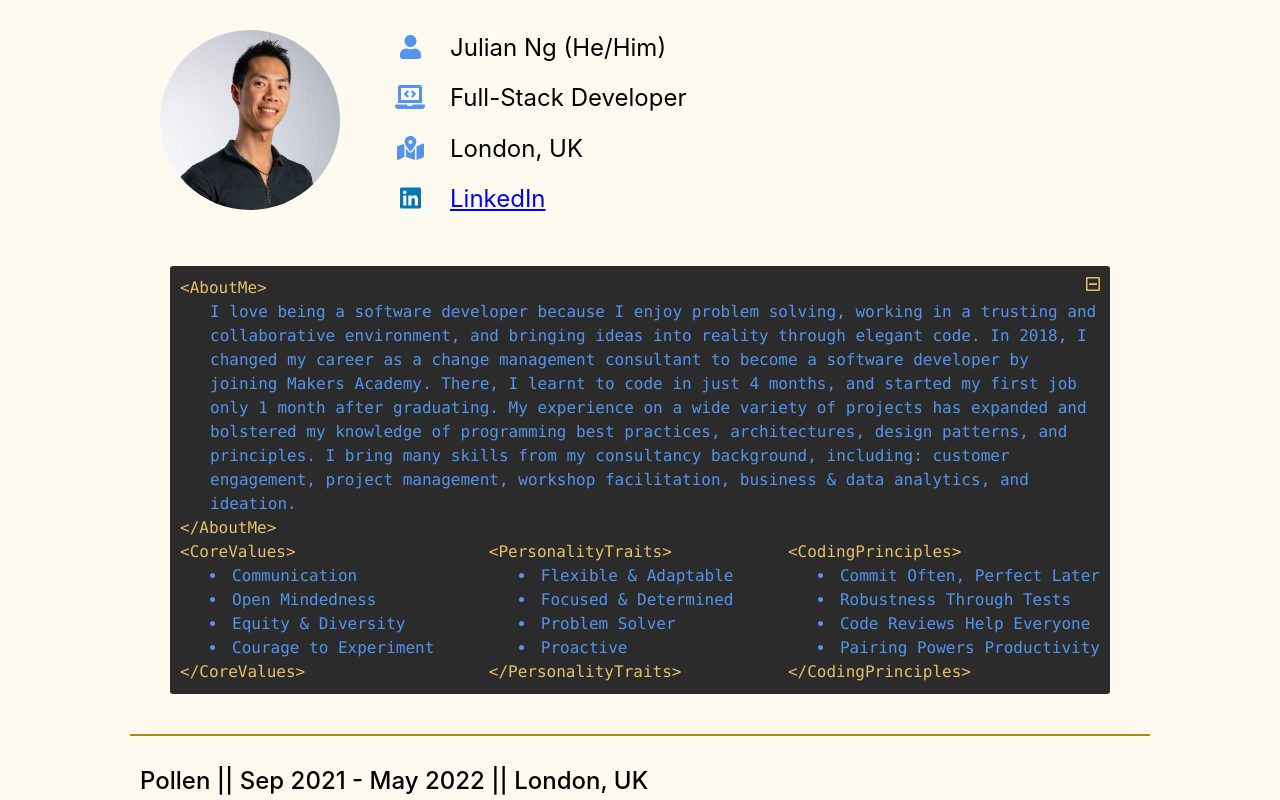
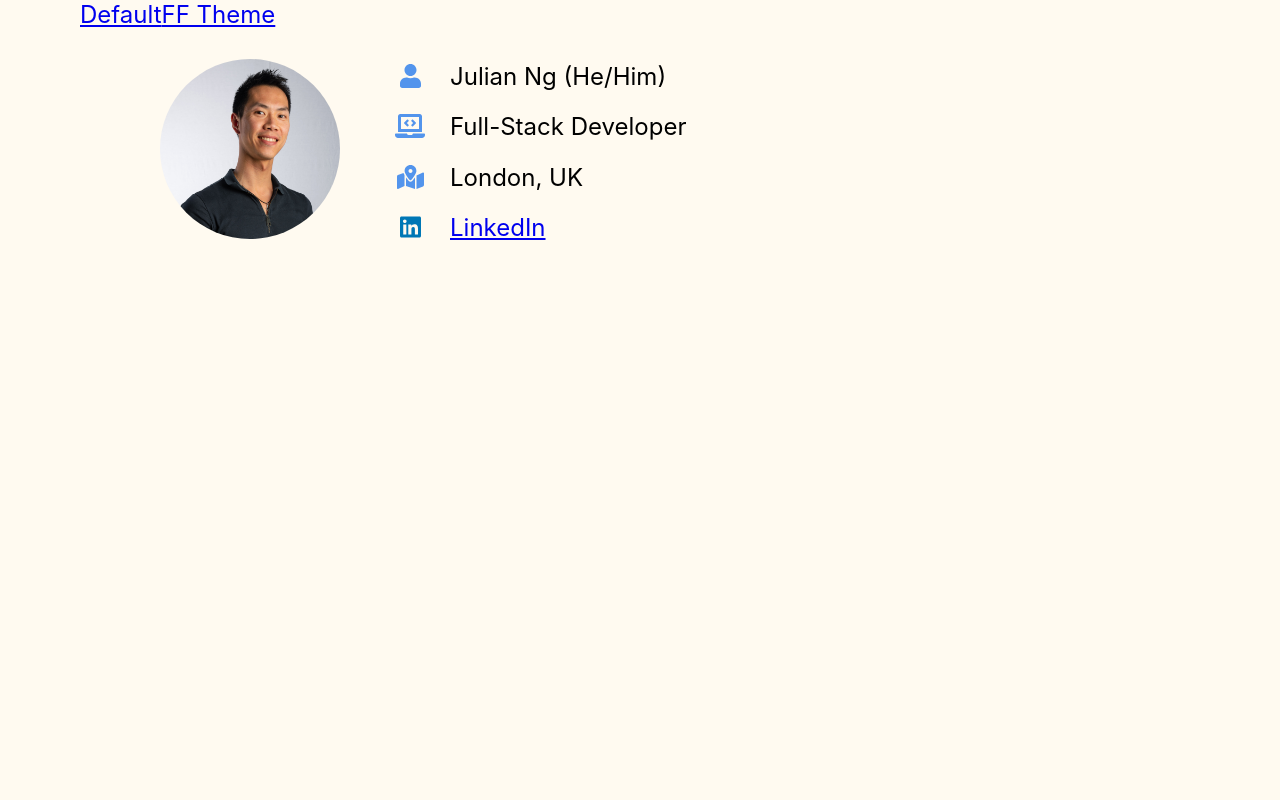
Before and after one commit to julesnuggy/cv, a React (Create React App) app: page / in a window 1280 px wide. Shown: the top 800 px of the page. Built offline with nearby package versions, Linux system fonts and the light colour scheme.

Commit message:
Implement basic React Router Dom

```diff
--- a/package.json
+++ b/package.json
@@ -21,6 +21,7 @@
     "react": "^16.12.0",
     "react-dom": "^16.12.0",
     "react-markdown": "^4.3.1",
+    "react-router-dom": "^6.3.0",
     "react-scripts": "4.0.3",
     "react-transition-group": "^4.3.0",
     "typescript": "^3.7.4"
--- a/src/App.tsx
+++ b/src/App.tsx
@@ -1,10 +1,16 @@
 import React, { useEffect, useState } from 'react';
-import './App.scss';
+import {
+  BrowserRouter as Router,
+  NavLink,
+  Route,
+  Routes,
+} from 'react-router-dom';
 import { library } from '@fortawesome/fontawesome-svg-core';
 import { faUser, faMapMarkedAlt, faLaptopCode, faAddressCard } from '@fortawesome/free-solid-svg-icons';
 import { faTimesCircle, faPlusSquare, faMinusSquare } from '@fortawesome/free-regular-svg-icons';
 import { fab } from '@fortawesome/free-brands-svg-icons';
 
+import './App.scss';
 import AboutMe from './components/aboutMe';
 import Header from './components/header';
 import Experience from './components/experience';
@@ -20,14 +26,34 @@ const App: React.FC = () => {
   });
 
   return (
-    <div className="app-body">
-      <Header />
-      <AboutMe screenSize={screenSize} />
-      <div className="experience-container">
-        {data.map((d, idx) => <Experience data={d} key={`e-${idx}`} />)}
-      </div>
-    </div>
+    <Router>
+        <div className="app-body">
+        <div>
+          <NavLink to='/cv'>Default</NavLink>
+          <NavLink to='/ff-theme'>FF Theme</NavLink>
+        </div>
+        <Header />
+        <Routes>
+          <Route path='/cv' element={<AboutMeSection screenSize={screenSize} />} />
+          <Route path='/ff-theme' element={<div>FF Theme</div>} />
+        </Routes>
+        </div>
+    </Router>
   );
 };
 
+type props = {
+  screenSize: number
+}
+
+
+const AboutMeSection = ({screenSize}: props) => (
+  <>
+    <AboutMe screenSize={screenSize} />
+    <div className="experience-container">
+      {data.map((d) => <Experience data={d} key={d.employer} />)}
+    </div>
+  </>
+)
+
 export default App;
--- a/src/components/experience.tsx
+++ b/src/components/experience.tsx
@@ -36,8 +36,8 @@ const Experience = ({data}: EmployerCardProps) => {
       <ReactMarkdown className="code-block" source={data.summary} />
       <div className="project-container">
         {data.projects.map((p, idx) =>
-          <>
-            <Project data={p} key={`p-${idx}`} index={idx} onClick={handleProjectClick} />
+          <div key={`${data.employer}-${p.name}-${idx}`}>
+            <Project data={p} index={idx} onClick={handleProjectClick} />
             <CSSTransition timeout={200} in={expandedProjects.includes(idx)} classNames="project-popup" key={idx}>
               <>
                 {
@@ -50,7 +50,7 @@ const Experience = ({data}: EmployerCardProps) => {
                 }
               </>
             </CSSTransition>
-          </>
+          </div>
         )}
       </div>
     </div>
```
Also changed, not shown: 1 other file (tests, documents, lock files or other folders).
